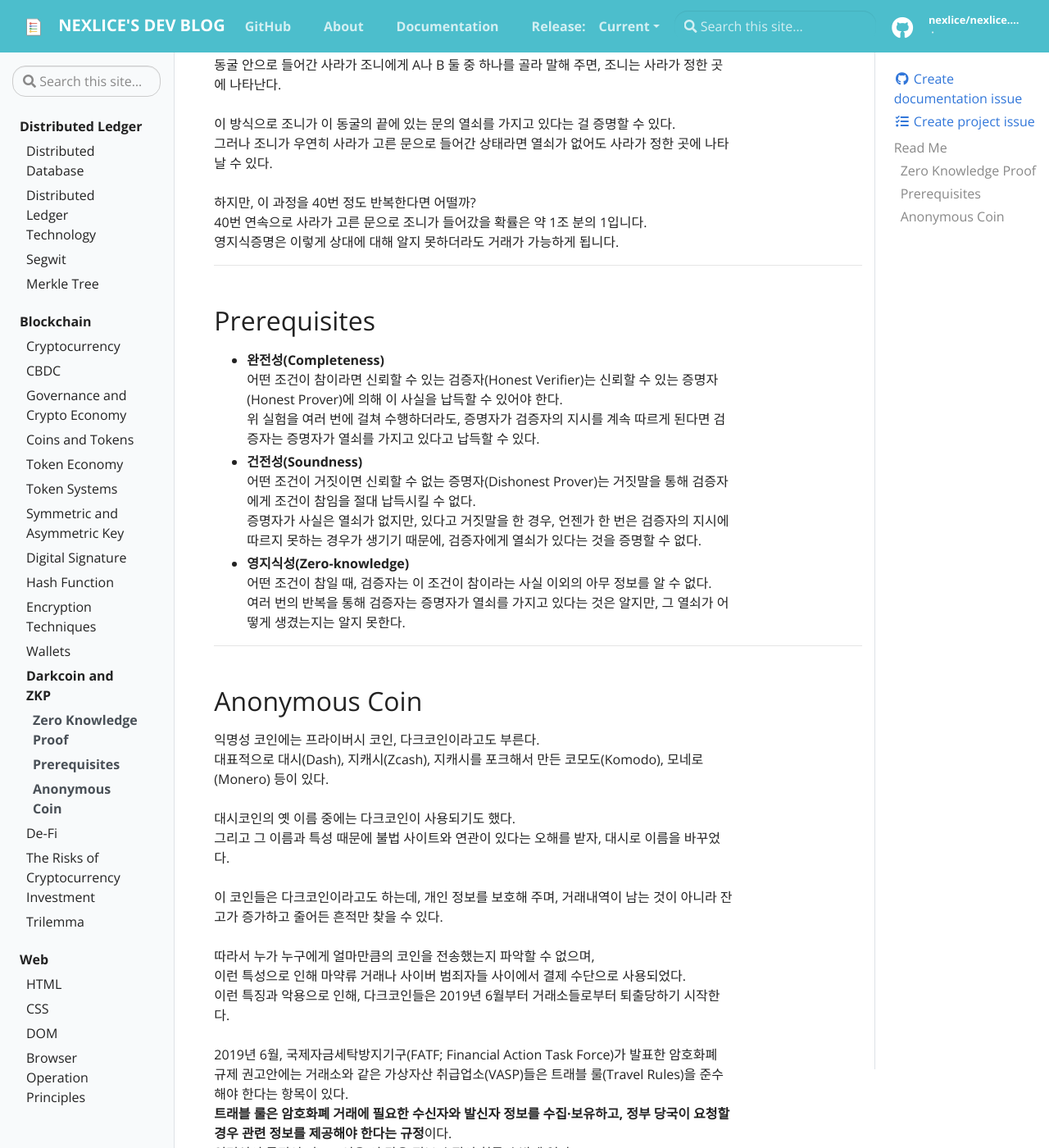
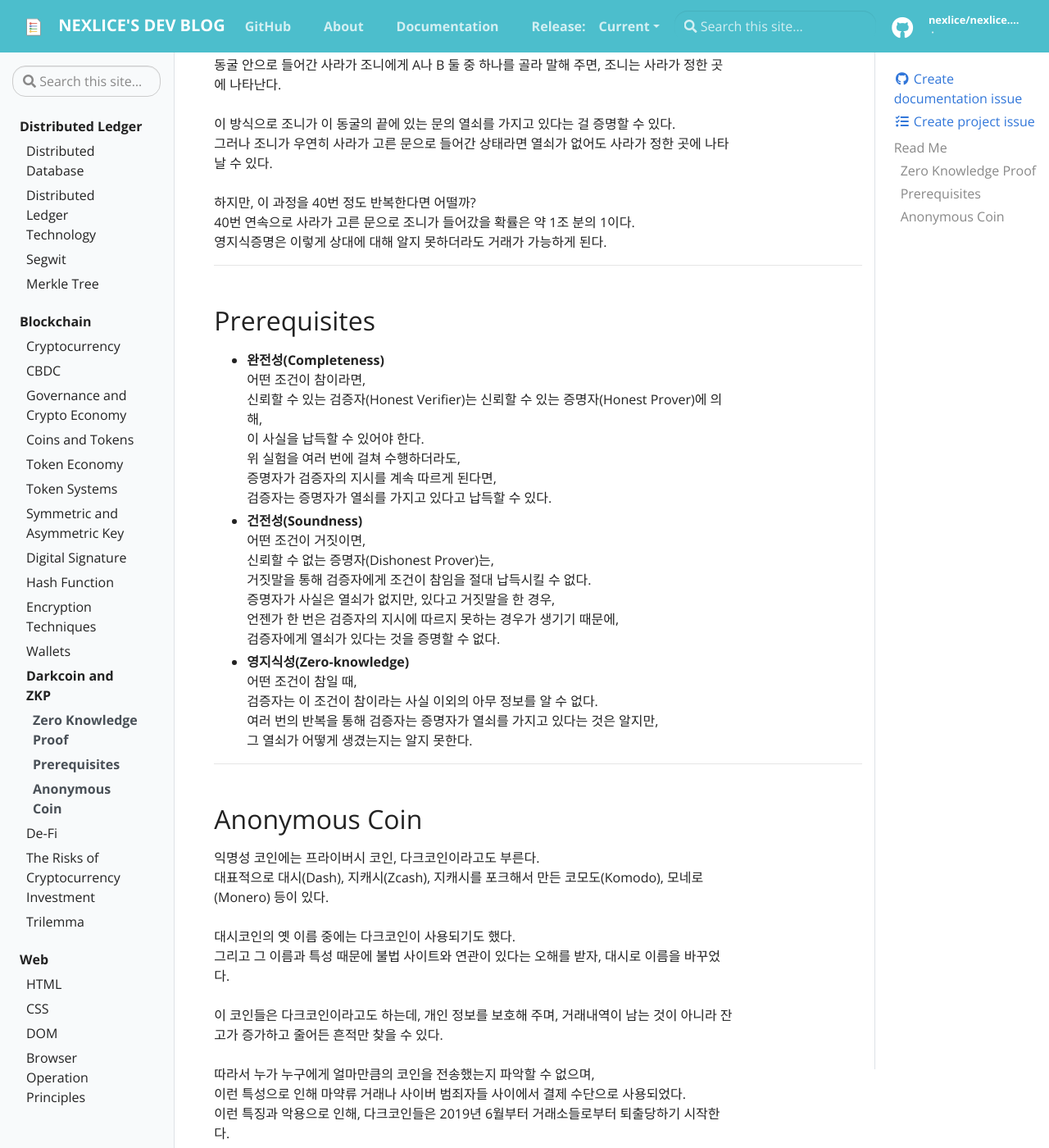
Before and after one commit to nexlice/nexlice.github.io, a Jekyll site: the page built from _docs/blockchain/darkcoin-and-zkp.md, in a window 1280 px wide and 1400 px high, scrolled down 1321 px. Shown: the whole window at 82% size. Built offline with Jekyll 4.4.1, drawn with Linux system fonts in a browser that asks for light colours.

Commit message:
fix: typo

```diff
--- a/_docs/blockchain/darkcoin-and-zkp.md
+++ b/_docs/blockchain/darkcoin-and-zkp.md
@@ -45,21 +45,31 @@ description: Learn about the Dark Coin and ZKP!
 그러나 조니가 우연히 사라가 고른 문으로 들어간 상태라면 열쇠가 없어도 사라가 정한 곳에 나타날 수 있다.
 <br>
 하지만, 이 과정을 40번 정도 반복한다면 어떨까?
-40번 연속으로 사라가 고른 문으로 조니가 들어갔을 확률은 약 1조 분의 1입니다.
-영지식증명은 이렇게 상대에 대해 알지 못하더라도 거래가 가능하게 됩니다.
+40번 연속으로 사라가 고른 문으로 조니가 들어갔을 확률은 약 1조 분의 1이다.
+영지식증명은 이렇게 상대에 대해 알지 못하더라도 거래가 가능하게 된다.
 
 ---
 
 ## Prerequisites
 - **완전성(Completeness)**
-어떤 조건이 참이라면 신뢰할 수 있는 검증자(Honest Verifier)는 신뢰할 수 있는 증명자(Honest Prover)에 의해 이 사실을 납득할 수 있어야 한다.
-위 실험을 여러 번에 걸쳐 수행하더라도, 증명자가 검증자의 지시를 계속 따르게 된다면 검증자는 증명자가 열쇠를 가지고 있다고 납득할 수 있다.
+어떤 조건이 참이라면,
+신뢰할 수 있는 검증자(Honest Verifier)는 신뢰할 수 있는 증명자(Honest Prover)에 의해,
+이 사실을 납득할 수 있어야 한다.
+위 실험을 여러 번에 걸쳐 수행하더라도,
+증명자가 검증자의 지시를 계속 따르게 된다면,
+검증자는 증명자가 열쇠를 가지고 있다고 납득할 수 있다.
 - **건전성(Soundness)**
-어떤 조건이 거짓이면 신뢰할 수 없는 증명자(Dishonest Prover)는 거짓말을 통해 검증자에게 조건이 참임을 절대 납득시킬 수 없다.
-증명자가 사실은 열쇠가 없지만, 있다고 거짓말을 한 경우, 언젠가 한 번은 검증자의 지시에 따르지 못하는 경우가 생기기 때문에, 검증자에게 열쇠가 있다는 것을 증명할 수 없다.
+어떤 조건이 거짓이면,
+신뢰할 수 없는 증명자(Dishonest Prover)는,
+거짓말을 통해 검증자에게 조건이 참임을 절대 납득시킬 수 없다.
+증명자가 사실은 열쇠가 없지만, 있다고 거짓말을 한 경우,
+언젠가 한 번은 검증자의 지시에 따르지 못하는 경우가 생기기 때문에,
+검증자에게 열쇠가 있다는 것을 증명할 수 없다.
 - **영지식성(Zero-knowledge)**
-어떤 조건이 참일 때, 검증자는 이 조건이 참이라는 사실 이외의 아무 정보를 알 수 없다.
-여러 번의 반복을 통해 검증자는 증명자가 열쇠를 가지고 있다는 것은 알지만, 그 열쇠가 어떻게 생겼는지는 알지 못한다.
+어떤 조건이 참일 때,
+검증자는 이 조건이 참이라는 사실 이외의 아무 정보를 알 수 없다.
+여러 번의 반복을 통해 검증자는 증명자가 열쇠를 가지고 있다는 것은 알지만,
+그 열쇠가 어떻게 생겼는지는 알지 못한다.
 
 ---
 
```
